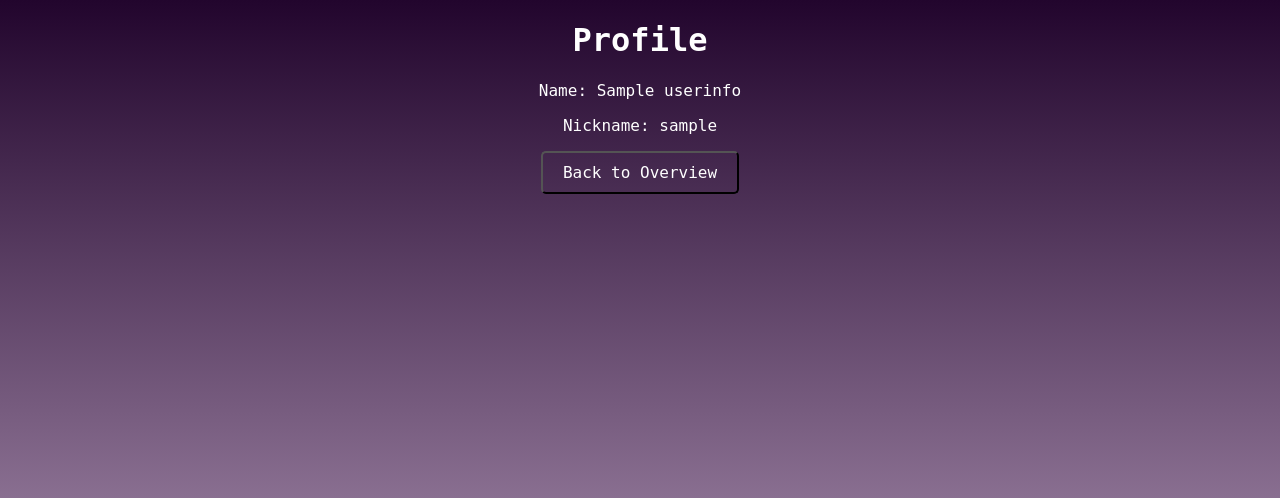
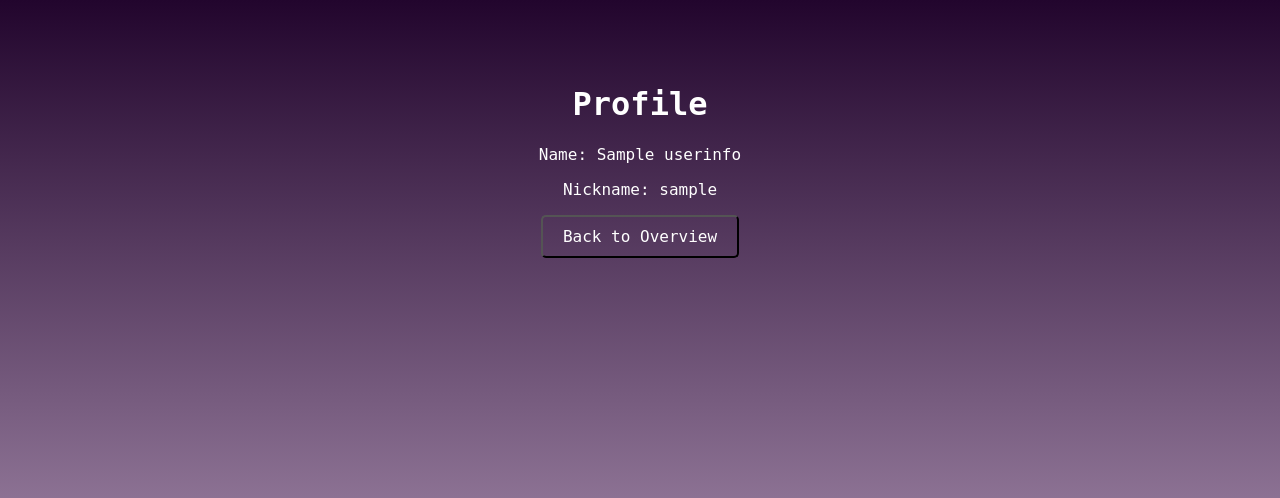
Before and after one commit to stefanwezel/sweeper, a Flask app: template app/templates/profile.html in a window 1280 px wide. Shown: the top 498 px of the page. Run offline with Flask 3, Linux system fonts and the light colour scheme; the template is opened without the code that fills it: most values are stand-ins (such as "Sample title", 1, 10 or a date in 2020).

Commit message:
add style for landing page

```diff
--- a/app/static/css/styles.css
+++ b/app/static/css/styles.css
@@ -283,12 +283,7 @@ margin-bottom: 10px; /* Add spacing between containers */
 .dropdown:hover .dropdown-content {
   display: block;
 }
-.profile-info {
-  font-family: 'Hack', monospace;
-  color: white;
-  text-align: center;
-}
-.back-button {
+.transparent-text-button {
   background-color: transparent; /* Background color */
   border-radius: 5px; /* Rounded corners */
   transition: background-color 0.3s ease; /* Smooth transition for hover effect */
@@ -299,3 +294,10 @@ margin-bottom: 10px; /* Add spacing between containers */
   text-decoration: none; /* Remove underline from anchor tag */
   font-family: 'Hack', monospace; /* Use the 'Hack' font */
 }
+.simple-text-page {
+  font-family: 'Hack', monospace;
+  color: white;
+  text-align: center;
+  /* Padd 10 % from top */
+  padding-top: 5%;
+}
--- a/app/templates/profile.html
+++ b/app/templates/profile.html
@@ -6,12 +6,12 @@
     <link rel="stylesheet" href="{{ url_for('static', filename='css/styles.css') }}">
 </head>
 <body>
-    <div class="profile-info">
+    <div class="simple-text-page">
 
     <h1>Profile</h1>
     <p>Name: {{ user_info['userinfo']['name'] }}</p>
     <p>Nickname: {{ user_info['userinfo']['nickname'] }}</p>
-    <button class="back-button" onclick="location.href='{{ url_for('overview') }}'">Back to Overview</button>
+    <button class="transparent-text-button" onclick="location.href='{{ url_for('overview') }}'">Back to Overview</button>
 </div>
 </body>
 </html>
```
Also changed, not shown: app/templates/home.html (+9 -8 lines).
